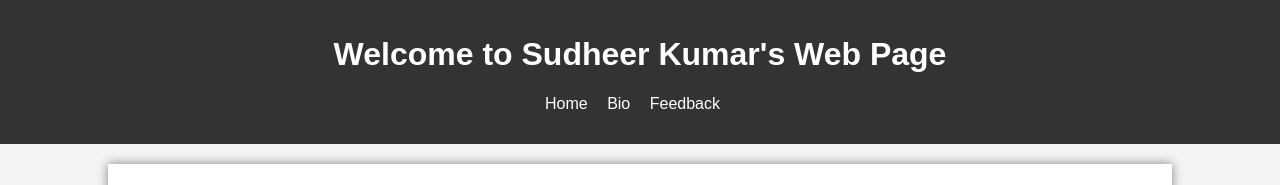
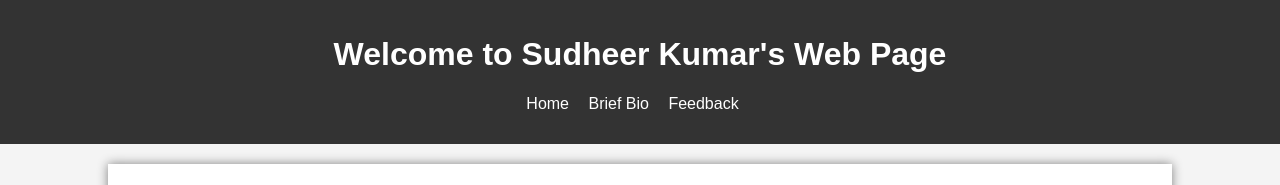
Before and after one commit to profsudheer/profsudheer.github.io, a plain HTML site: page index.html in a window 1280 px wide. Shown: the top 185 px of the page. Drawn offline with Linux system fonts and the light colour scheme.

Commit message:
Update index.html

```diff
--- a/index.html
+++ b/index.html
@@ -1,4 +1,4 @@
-<!DOCTYPE html>
+ <!DOCTYPE html>
 <html lang="en">
 <head>
     <meta charset="UTF-8">
@@ -12,7 +12,7 @@
         <nav>
             <ul>
                 <li><a href="index.html">Home</a></li>
-                <li><a href="bio.html">Bio</a></li>
+                <li><a href="bio.html"> Brief Bio</a></li>
                 <li><a href="feedback.html">Feedback</a></li>
             </ul>
         </nav>
```
